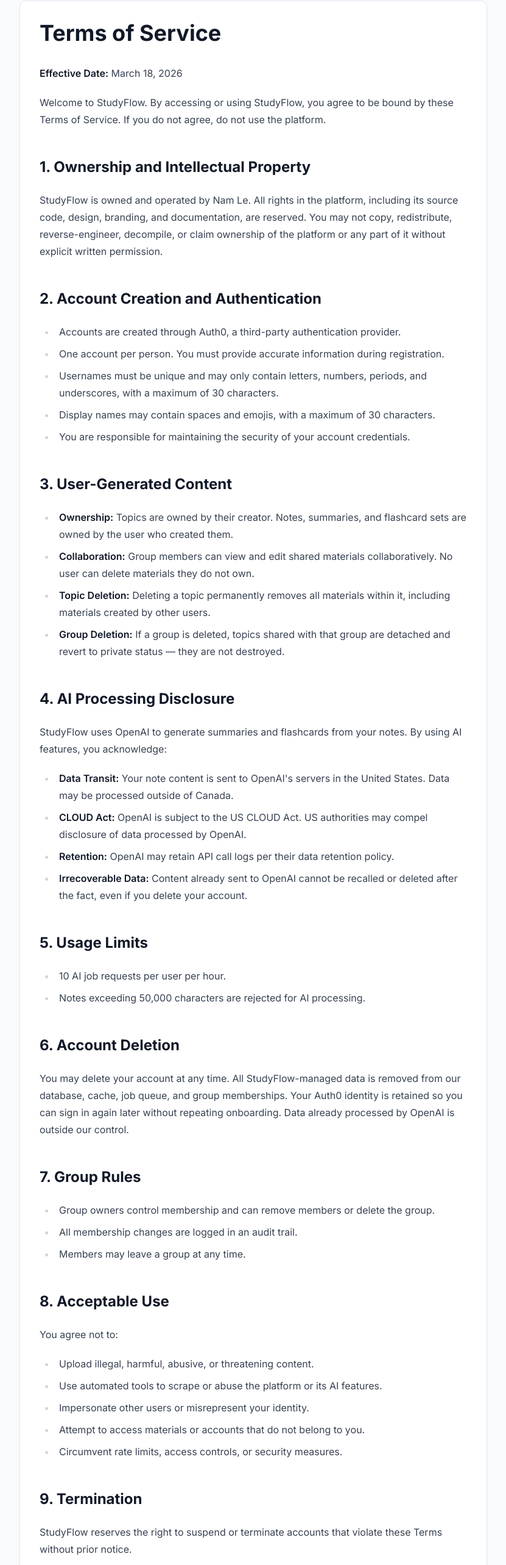
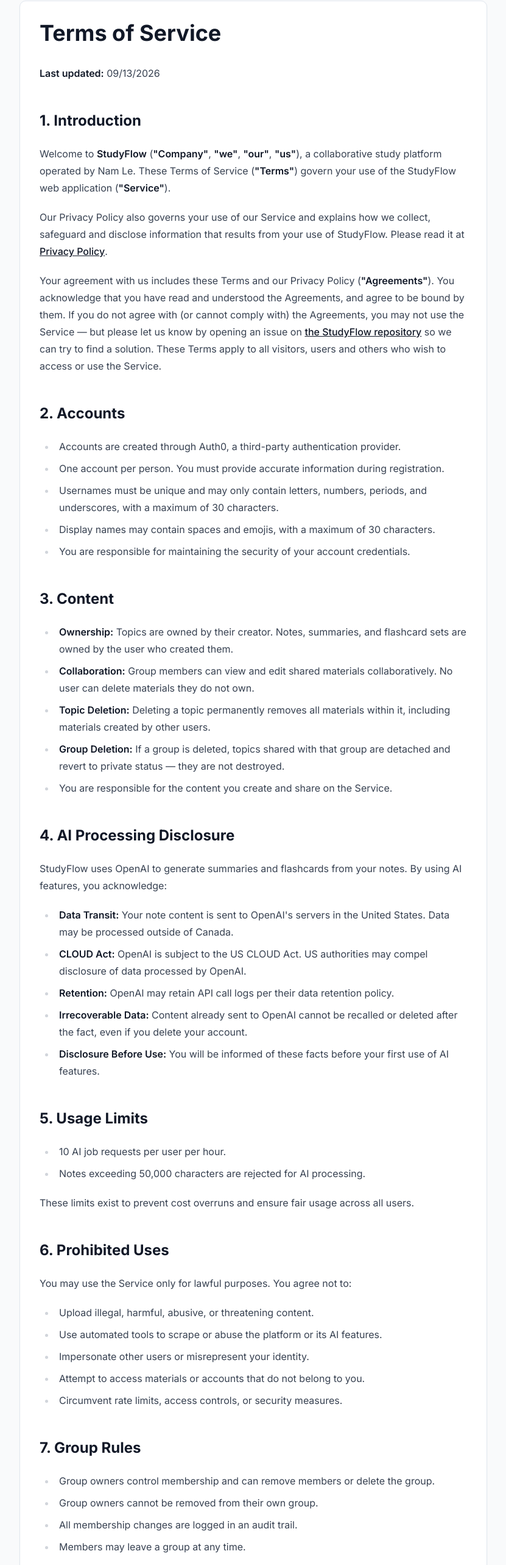
Before and after one commit to KuanKongy/StudyFlow, a React (Vite) app in the folder frontend/: page /terms in a window 1280 px wide. Shown: the part 107-2673 px from the top of the page at 61% size, without its empty margins (224-1055 px from the left). Built offline with nearby package versions, Linux system fonts and the light colour scheme; no server answers; the HTML template or start-up script is replaced by a standard one.

Commit message:
Update terms and privacy policy

```diff
--- a/frontend/src/components/legal/PpContent.tsx
+++ b/frontend/src/components/legal/PpContent.tsx
@@ -2,12 +2,25 @@ export function PpContent() {
   return (
     <>
       <h1>Privacy Policy</h1>
-      <p><strong>Effective Date:</strong> March 18, 2026</p>
+      <p><strong>Last updated:</strong> 09/13/2026</p>
 
-      <p>This Privacy Policy describes how StudyFlow collects, uses, stores, and protects your personal information.</p>
+      <h2>1. Introduction</h2>
+      <p>Welcome to <strong>StudyFlow</strong> (<strong>"Company"</strong>, <strong>"we"</strong>, <strong>"our"</strong>, <strong>"us"</strong>), a collaborative study platform operated by Nam Le.</p>
+      <p>Our Privacy Policy governs your use of the StudyFlow web application (<strong>"Service"</strong>) and explains how we collect, safeguard and disclose information that results from your use of the Service. We use your data only to provide the Service. By using the Service, you agree to the collection and use of information in accordance with this policy. Unless otherwise defined here, terms used in this Privacy Policy have the same meanings as in our <a href="/terms">Terms of Service</a>.</p>
 
-      <h2>1. Information We Collect</h2>
-      <h3>From Auth0</h3>
+      <h2>2. Definitions</h2>
+      <ul>
+        <li><strong>SERVICE</strong> means the StudyFlow web application operated by Nam Le.</li>
+        <li><strong>PERSONAL DATA</strong> means data about a living individual who can be identified from that data (or from that data combined with other information in our possession).</li>
+        <li><strong>USER-AUTHORED CONTENT</strong> means the notes, summaries, and flashcards you create or generate on the Service.</li>
+        <li><strong>USER</strong> means the individual using our Service.</li>
+      </ul>
+
+      <h2>3. Information Collection and Use</h2>
+      <p>We collect only the information needed to operate the Service: identity information provided by Auth0 and the study content you author. We do not collect usage analytics or tracking data.</p>
+
+      <h2>4. Types of Data Collected</h2>
+      <h3>Personal Data (from Auth0)</h3>
       <ul>
         <li><strong>Email address</strong> — for account identification.</li>
         <li><strong>Display name</strong> — your real name or chosen display name.</li>
@@ -15,9 +28,9 @@ export function PpContent() {
         <li><strong>Auth0 subject ID</strong> — a pseudonymous identifier.</li>
       </ul>
       <h3>User-Authored Content</h3>
-      <p>Notes, flashcards, and summaries you create. This content could contain personal information including names, course information, and personal reflections.</p>
+      <p>Notes, flashcards, and summaries you create. This content could contain personal information including names, course information, and personal reflections. You are responsible for the content you enter.</p>
 
-      <h2>2. How We Use Your Information</h2>
+      <h2>5. Use of Data</h2>
       <ul>
         <li>To provide the StudyFlow service: storing materials, managing groups, enabling collaboration.</li>
         <li>To generate AI summaries and flashcards when you explicitly request them.</li>
@@ -25,14 +38,24 @@ export function PpContent() {
       </ul>
       <p>We do <strong>not</strong> use your data for advertising, profiling, or any purpose other than the StudyFlow service.</p>
 
-      <h2>3. Data Storage and Encryption</h2>
+      <h2>6. Retention of Data</h2>
+      <p>We retain your Personal Data and User-Authored Content only for as long as your account exists. Deleting your account triggers a full cascade: your notes, materials, flashcards, jobs, and group audit-log entries are deleted from our database; your cache entries and queued jobs are purged; and your membership is removed from all groups. Your Auth0 identity is retained so you can sign in again later without repeating onboarding.</p>
+
+      <h2>7. Transfer of Data</h2>
+      <p>All persistent StudyFlow-managed storage is configured in ca-central-1 (Canada). The sole exception is AI processing: when you use AI features, your note content is transmitted to OpenAI's servers in the United States. This is disclosed before your first use of AI features.</p>
+      <p><strong>CLOUD Act Disclosure:</strong> MongoDB Atlas is operated by MongoDB, Inc. and OpenAI is a US-based company; both are subject to the US CLOUD Act. Despite ca-central-1 storage, US authorities could potentially compel access to data held by these providers.</p>
+
+      <h2>8. Disclosure of Data</h2>
+      <p>Your data is never sold, shared with advertisers, or used for any purpose other than the StudyFlow service. There is no advertising on StudyFlow. We may disclose Personal Data if required to do so by law.</p>
+
+      <h2>9. Security of Data</h2>
       <ul>
         <li><strong>Database:</strong> MongoDB Atlas in ca-central-1 (Canada). Encrypted at rest using MongoDB Atlas Transparent Data Encryption (AES-256).</li>
         <li><strong>Cache:</strong> Hosted Redis in ca-central-1 with TLS encryption in transit.</li>
-        <li><strong>CLOUD Act Disclosure:</strong> MongoDB Atlas is operated by MongoDB, Inc. (US). Despite ca-central-1 storage, US authorities could potentially compel access under the CLOUD Act.</li>
       </ul>
+      <p>The security of your data is important to us, but remember that no method of transmission over the Internet or method of electronic storage is 100% secure.</p>
 
-      <h2>4. Third-Party Processors</h2>
+      <h2>10. Service Providers</h2>
       <table>
         <thead><tr><th>Provider</th><th>Purpose</th><th>Data Shared</th><th>Location</th></tr></thead>
         <tbody>
@@ -41,30 +64,38 @@ export function PpContent() {
         </tbody>
       </table>
 
-      <h2>5. Data Residency</h2>
-      <p>All persistent StudyFlow-managed storage is configured in ca-central-1 (Canada). The sole exception is AI processing, where note content transits to OpenAI's US servers. This is disclosed before first use.</p>
+      <h2>11. Analytics</h2>
+      <p>We do not use third-party analytics services to monitor and analyze the use of our Service.</p>
 
-      <h2>6. Your Rights and Data Deletion</h2>
+      <h2>12. Cookies and Local Storage</h2>
+      <p>Auth0 JWT and refresh tokens are stored in browser localStorage for session management. We use no tracking cookies, analytics cookies, or third-party tracking scripts.</p>
+
+      <h2>13. AI Processing and Training Data</h2>
+      <p>When you explicitly request AI features, your note content is sent to OpenAI for processing. OpenAI may retain API call logs per their own data retention policy; StudyFlow has no control over data once it reaches OpenAI, and content already sent cannot be recalled or deleted after the fact — even if you delete your account.</p>
+
+      <h2>14. Your Data Protection Rights</h2>
+      <p>Under Canada's Personal Information Protection and Electronic Documents Act (PIPEDA) you have rights of access to and correction of your personal information. On StudyFlow:</p>
       <ul>
         <li><strong>Access:</strong> View all your data through the StudyFlow interface.</li>
-        <li><strong>Deletion:</strong> Delete your account at any time. All StudyFlow-managed data is removed from MongoDB, Redis, and group memberships. Your Auth0 identity is retained so you can sign in again later without repeating onboarding.</li>
+        <li><strong>Correction:</strong> Edit your profile and materials at any time.</li>
+        <li><strong>Deletion:</strong> Delete your account at any time; see Section 6 (Retention of Data) for the full cascade.</li>
         <li><strong>Limitation:</strong> Data already sent to OpenAI cannot be recalled.</li>
       </ul>
 
-      <h2>7. Cookies and Tokens</h2>
-      <p>Auth0 JWT and refresh tokens are stored in browser localStorage. We use no tracking cookies, analytics cookies, or third-party tracking scripts.</p>
+      <h2>15. Data Breach Notification</h2>
+      <p>In the event of a data breach affecting your personal information, we will notify affected users as promptly as possible with details of the breach and steps taken to mitigate it.</p>
 
-      <h2>8. Data Monetization</h2>
-      <p>Your data is never sold, shared with advertisers, or used for any purpose other than the StudyFlow service. There is no advertising on StudyFlow.</p>
+      <h2>16. Children's Privacy</h2>
+      <p>Our Service is not addressed to anyone under the age of 13. We do not knowingly collect personally identifiable information from children under 13.</p>
 
-      <h2>9. Data Breach Notification</h2>
-      <p>In the event of a data breach, affected users will be notified promptly with details and mitigation steps.</p>
+      <h2>17. Links to Other Sites</h2>
+      <p>Our Service may contain links to sites that are not operated by us (such as Auth0 or GitHub). We strongly advise you to review the privacy policy of every site you visit; we have no control over and assume no responsibility for their content or practices.</p>
 
-      <h2>10. Changes</h2>
-      <p>We may update this policy from time to time. Continued use constitutes acceptance.</p>
+      <h2>18. Changes to This Privacy Policy</h2>
+      <p>We may update this Privacy Policy from time to time. We will post the new policy on this page and update the "Last updated" date at the top. Continued use of the Service after changes constitutes acceptance of the updated policy.</p>
 
-      <h2>11. Contact</h2>
-      <p>Questions? Contact Nam Le through <a href="https://github.com/KuanKongy/StudyFlow" target="_blank" rel="noopener noreferrer">the StudyFlow repository</a>.</p>
+      <h2>19. Contact Us</h2>
+      <p>For questions about this Privacy Policy, contact Nam Le through <a href="https://github.com/KuanKongy/StudyFlow" target="_blank" rel="noopener noreferrer">the StudyFlow repository</a>.</p>
     </>
   );
 }
--- a/frontend/src/components/legal/TosContent.tsx
+++ b/frontend/src/components/legal/TosContent.tsx
@@ -2,14 +2,14 @@ export function TosContent() {
   return (
     <>
       <h1>Terms of Service</h1>
-      <p><strong>Effective Date:</strong> March 18, 2026</p>
+      <p><strong>Last updated:</strong> 09/13/2026</p>
 
-      <p>Welcome to StudyFlow. By accessing or using StudyFlow, you agree to be bound by these Terms of Service. If you do not agree, do not use the platform.</p>
+      <h2>1. Introduction</h2>
+      <p>Welcome to <strong>StudyFlow</strong> (<strong>"Company"</strong>, <strong>"we"</strong>, <strong>"our"</strong>, <strong>"us"</strong>), a collaborative study platform operated by Nam Le. These Terms of Service (<strong>"Terms"</strong>) govern your use of the StudyFlow web application (<strong>"Service"</strong>).</p>
+      <p>Our Privacy Policy also governs your use of our Service and explains how we collect, safeguard and disclose information that results from your use of StudyFlow. Please read it at <a href="/privacy">Privacy Policy</a>.</p>
+      <p>Your agreement with us includes these Terms and our Privacy Policy (<strong>"Agreements"</strong>). You acknowledge that you have read and understood the Agreements, and agree to be bound by them. If you do not agree with (or cannot comply with) the Agreements, you may not use the Service — but please let us know by opening an issue on <a href="https://github.com/KuanKongy/StudyFlow" target="_blank" rel="noopener noreferrer">the StudyFlow repository</a> so we can try to find a solution. These Terms apply to all visitors, users and others who wish to access or use the Service.</p>
 
-      <h2>1. Ownership and Intellectual Property</h2>
-      <p>StudyFlow is owned and operated by Nam Le. All rights in the platform, including its source code, design, branding, and documentation, are reserved. You may not copy, redistribute, reverse-engineer, decompile, or claim ownership of the platform or any part of it without explicit written permission.</p>
-
-      <h2>2. Account Creation and Authentication</h2>
+      <h2>2. Accounts</h2>
       <ul>
         <li>Accounts are created through Auth0, a third-party authentication provider.</li>
         <li>One account per person. You must provide accurate information during registration.</li>
@@ -18,12 +18,13 @@ export function TosContent() {
         <li>You are responsible for maintaining the security of your account credentials.</li>
       </ul>
 
-      <h2>3. User-Generated Content</h2>
+      <h2>3. Content</h2>
       <ul>
         <li><strong>Ownership:</strong> Topics are owned by their creator. Notes, summaries, and flashcard sets are owned by the user who created them.</li>
         <li><strong>Collaboration:</strong> Group members can view and edit shared materials collaboratively. No user can delete materials they do not own.</li>
         <li><strong>Topic Deletion:</strong> Deleting a topic permanently removes all materials within it, including materials created by other users.</li>
         <li><strong>Group Deletion:</strong> If a group is deleted, topics shared with that group are detached and revert to private status — they are not destroyed.</li>
+        <li>You are responsible for the content you create and share on the Service.</li>
       </ul>
 
       <h2>4. AI Processing Disclosure</h2>
@@ -33,6 +34,7 @@ export function TosContent() {
         <li><strong>CLOUD Act:</strong> OpenAI is subject to the US CLOUD Act. US authorities may compel disclosure of data processed by OpenAI.</li>
         <li><strong>Retention:</strong> OpenAI may retain API call logs per their data retention policy.</li>
         <li><strong>Irrecoverable Data:</strong> Content already sent to OpenAI cannot be recalled or deleted after the fact, even if you delete your account.</li>
+        <li><strong>Disclosure Before Use:</strong> You will be informed of these facts before your first use of AI features.</li>
       </ul>
 
       <h2>5. Usage Limits</h2>
@@ -40,19 +42,10 @@ export function TosContent() {
         <li>10 AI job requests per user per hour.</li>
         <li>Notes exceeding 50,000 characters are rejected for AI processing.</li>
       </ul>
+      <p>These limits exist to prevent cost overruns and ensure fair usage across all users.</p>
 
-      <h2>6. Account Deletion</h2>
-      <p>You may delete your account at any time. All StudyFlow-managed data is removed from our database, cache, job queue, and group memberships. Your Auth0 identity is retained so you can sign in again later without repeating onboarding. Data already processed by OpenAI is outside our control.</p>
-
-      <h2>7. Group Rules</h2>
-      <ul>
-        <li>Group owners control membership and can remove members or delete the group.</li>
-        <li>All membership changes are logged in an audit trail.</li>
-        <li>Members may leave a group at any time.</li>
-      </ul>
-
-      <h2>8. Acceptable Use</h2>
-      <p>You agree not to:</p>
+      <h2>6. Prohibited Uses</h2>
+      <p>You may use the Service only for lawful purposes. You agree not to:</p>
       <ul>
         <li>Upload illegal, harmful, abusive, or threatening content.</li>
         <li>Use automated tools to scrape or abuse the platform or its AI features.</li>
@@ -61,17 +54,58 @@ export function TosContent() {
         <li>Circumvent rate limits, access controls, or security measures.</li>
       </ul>
 
-      <h2>9. Termination</h2>
-      <p>StudyFlow reserves the right to suspend or terminate accounts that violate these Terms without prior notice.</p>
+      <h2>7. Group Rules</h2>
+      <ul>
+        <li>Group owners control membership and can remove members or delete the group.</li>
+        <li>Group owners cannot be removed from their own group.</li>
+        <li>All membership changes are logged in an audit trail.</li>
+        <li>Members may leave a group at any time.</li>
+      </ul>
 
-      <h2>10. Disclaimer</h2>
-      <p>StudyFlow is provided "as is" for educational purposes. No warranties are made regarding continuous operation, AI content accuracy, or data permanence beyond stated deletion guarantees.</p>
+      <h2>8. Account Deletion</h2>
+      <p>You may delete your account at any time from the Profile page. All StudyFlow-managed data is removed from our database, cache, job queue, and group memberships. Your Auth0 identity is retained so you can sign in again later without repeating onboarding. Data already processed by OpenAI is outside our control.</p>
 
-      <h2>11. Changes</h2>
-      <p>We may update these Terms from time to time. Continued use constitutes acceptance.</p>
+      <h2>9. Intellectual Property</h2>
+      <p>The Service and its original content (excluding content provided by users), features and functionality are and will remain the exclusive property of StudyFlow and its operator, Nam Le. You may not copy, redistribute, reverse-engineer, decompile, or claim ownership of the platform or any part of it without explicit written permission.</p>
 
-      <h2>12. Contact</h2>
-      <p>Questions? Contact Nam Le through <a href="https://github.com/KuanKongy/StudyFlow" target="_blank" rel="noopener noreferrer">the StudyFlow repository</a>.</p>
+      <h2>10. Analytics</h2>
+      <p>We do not use third-party analytics or tracking services to monitor your use of the Service.</p>
+
+      <h2>11. No Use By Minors</h2>
+      <p>The Service is intended for students and other users who are at least 13 years of age. By accessing or using the Service, you warrant that you meet this requirement.</p>
+
+      <h2>12. Error Reporting and Feedback</h2>
+      <p>You may report errors, bugs, or other feedback by opening an issue on <a href="https://github.com/KuanKongy/StudyFlow" target="_blank" rel="noopener noreferrer">the StudyFlow repository</a>. We may use your feedback without any obligation to you.</p>
+
+      <h2>13. Links To Other Web Sites</h2>
+      <p>Our Service may contain links to third-party web sites or services that are not owned or controlled by StudyFlow (such as Auth0 or GitHub). We have no control over, and assume no responsibility for, the content, privacy policies, or practices of any third-party sites or services.</p>
+
+      <h2>14. Disclaimer Of Warranty</h2>
+      <p>The Service is provided "as is" and "as available", for educational purposes, without warranties of any kind. We make no warranties regarding continuous, uninterrupted, or error-free operation of the platform, the accuracy or quality of AI-generated content, or data permanence beyond the deletion guarantees stated in these Terms.</p>
+
+      <h2>15. Limitation Of Liability</h2>
+      <p>To the fullest extent permitted by law, StudyFlow and its operator shall not be liable for any indirect, incidental, or consequential damages arising from use of the Service.</p>
+
+      <h2>16. Termination</h2>
+      <p>We may suspend or terminate accounts that violate these Terms, without prior notice. Upon termination, your data will be handled according to Section 8 (Account Deletion).</p>
+
+      <h2>17. Governing Law</h2>
+      <p>These Terms shall be governed and construed in accordance with the laws of the Province of British Columbia, Canada, without regard to its conflict of law provisions.</p>
+
+      <h2>18. Changes To Service</h2>
+      <p>We reserve the right to withdraw or amend our Service, and any feature we provide via the Service, in our sole discretion without notice. We will not be liable if, for any reason, all or any part of the Service is unavailable at any time.</p>
+
+      <h2>19. Amendments To Terms</h2>
+      <p>We may amend these Terms at any time by posting the amended terms on this page. It is your responsibility to review these Terms periodically. Your continued use of the Service following the posting of revised Terms means that you accept and agree to the changes.</p>
+
+      <h2>20. Waiver And Severability</h2>
+      <p>No waiver by us of any term or condition set forth in these Terms shall be deemed a further or continuing waiver of such term or condition. If any provision of these Terms is held to be invalid or unenforceable, the remaining provisions will continue in full force and effect.</p>
+
+      <h2>21. Acknowledgement</h2>
+      <p>BY USING THE SERVICE, YOU ACKNOWLEDGE THAT YOU HAVE READ THESE TERMS OF SERVICE AND AGREE TO BE BOUND BY THEM.</p>
+
+      <h2>22. Contact Us</h2>
+      <p>For questions about these Terms, contact Nam Le through <a href="https://github.com/KuanKongy/StudyFlow" target="_blank" rel="noopener noreferrer">the StudyFlow repository</a>.</p>
     </>
   );
 }
```
Also changed, not shown: 2 other files (tests, documents, lock files or other folders).
